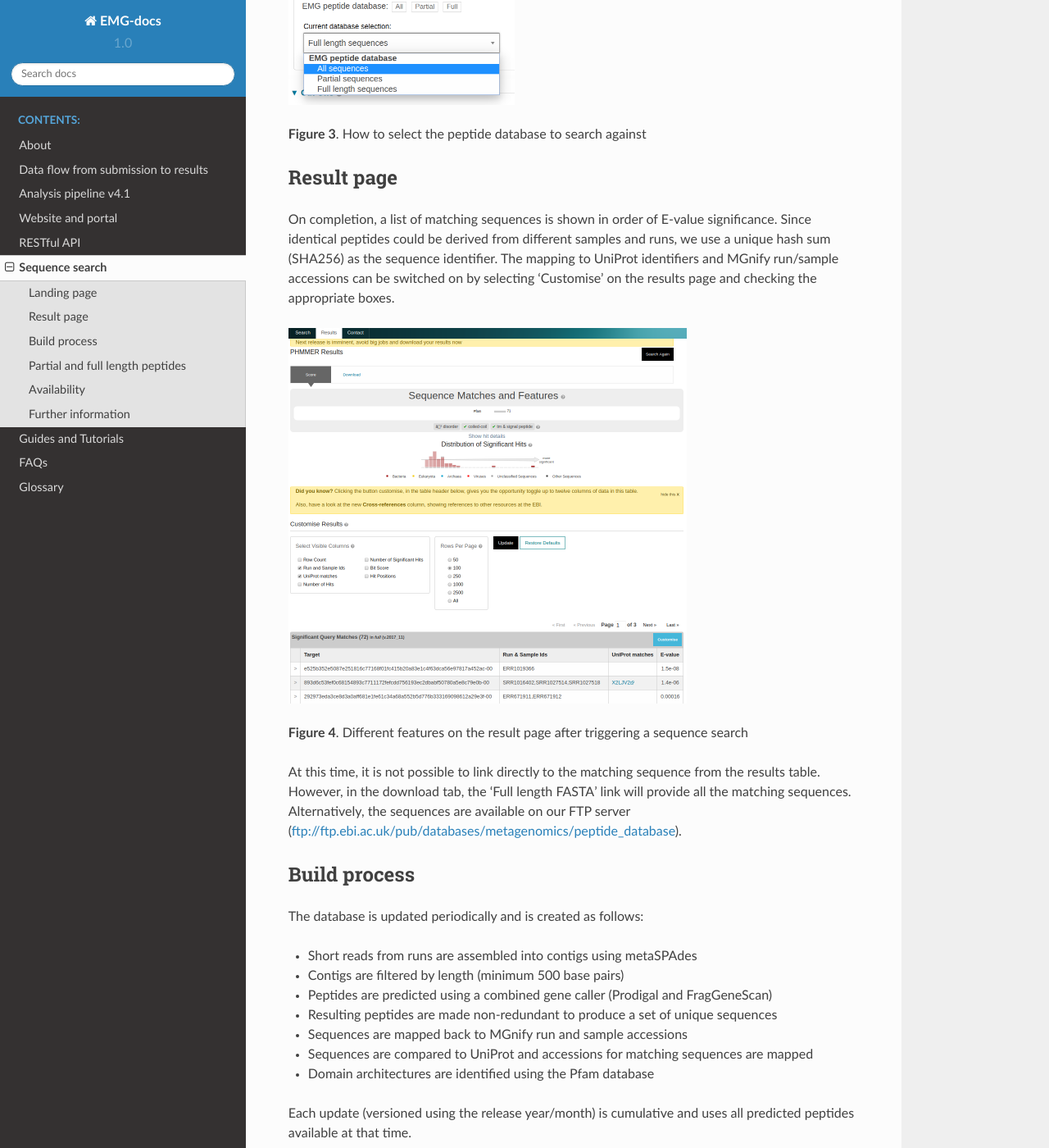
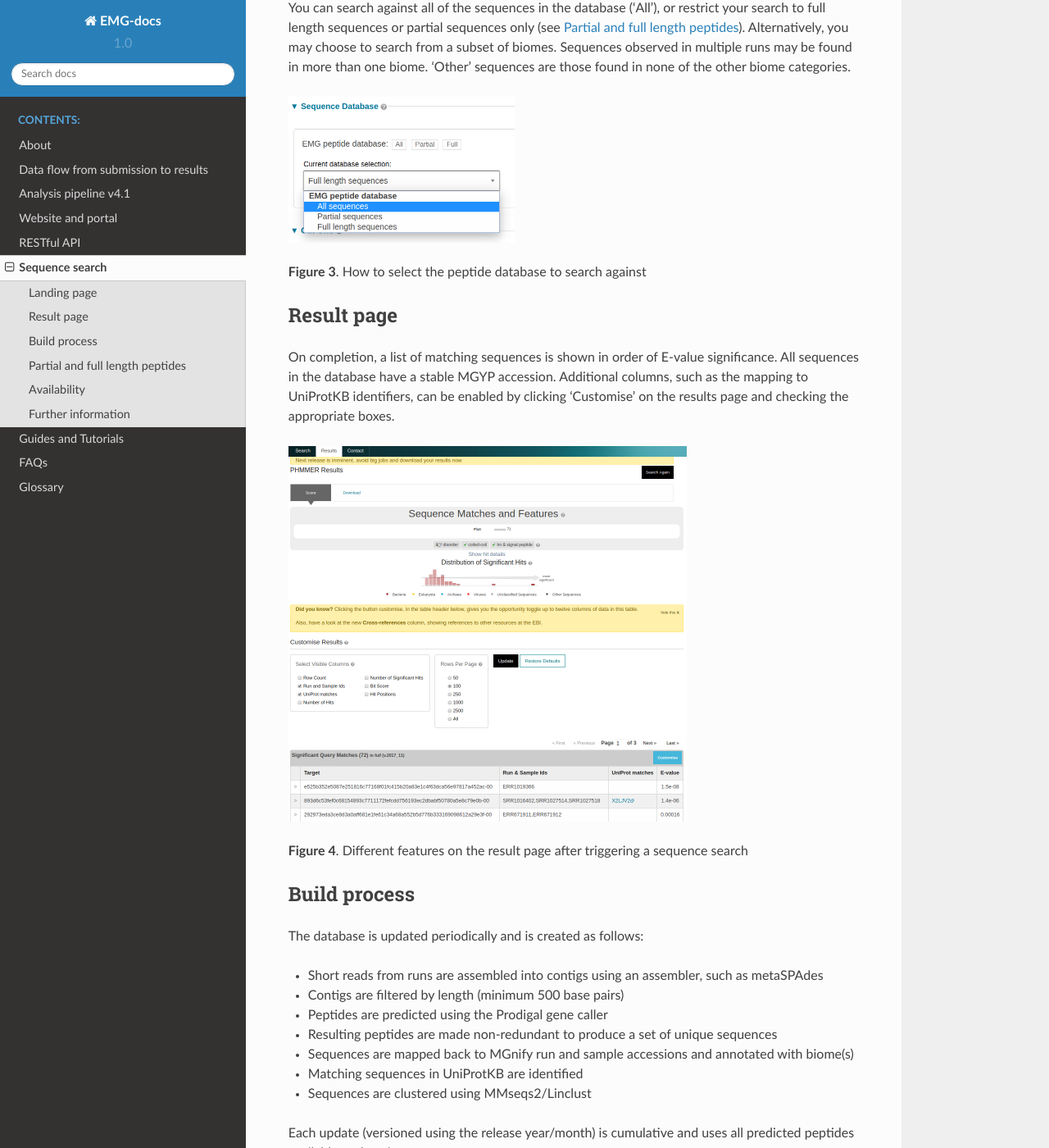
Before and after one commit to EBI-Metagenomics/EMG-docs, a Sphinx documentation site: the page built from docs/sequence-search.rst, in a window 1280 px wide and 1400 px high, scrolled down 1423 px. Shown: the whole window at 82% size. Built offline with Sphinx 7.4.7 and the Read the Docs theme 2.0.0, drawn with Linux system fonts in a browser that asks for light colours; some of the changed text lies outside the part shown.

Commit message:
updated docs for sequence search

```diff
--- a/docs/sequence-search.rst
+++ b/docs/sequence-search.rst
@@ -21,6 +21,12 @@
 The results can be linked back to the sample and run from which the peptide was derived
 and also to sequences with an exact match in the UniProt database.
 
+Owing to the large size of the database we are not able to offer a search against
+the full set of proteins. Instead, we have applied a clustering algorithm which groups
+sequences into clusters based on similarity. The clusters each have a 'representative sequence'
+and it is these that are offered in the search, though the full set of proteins may be
+obtained from our `FTP server <ftp://ftp.ebi.ac.uk/pub/databases/metagenomics/peptide_database>`_.
+
 The search takes a FASTA-formatted amino acid sequence.
 
 .. figure:: images/sequence_search_input_seq.png
@@ -31,6 +37,9 @@
 You can search against all of the sequences in the database ('All'),
 or restrict your search to full length sequences or partial
 sequences only (see :ref:`Partial and full length peptides`).
+Alternatively, you may choose to search from a subset of biomes. Sequences
+observed in multiple runs may be found in more than one biome. 'Other'
+sequences are those found in none of the other biome categories.
 
 .. figure:: images/sequence_search_db_select.png
    :scale: 50 %
@@ -43,9 +52,8 @@
 -----------
 
 On completion, a list of matching sequences is shown in order of E-value significance.
-Since identical peptides could be derived from different samples and runs, we use a
-unique hash sum (SHA256) as the sequence identifier. The mapping to UniProt identifiers
-and MGnify run/sample accessions can be switched on by selecting ‘Customise’
+All sequences in the database have a stable MGYP accession. Additional columns, such
+as the mapping to UniProtKB identifiers, can be enabled by clicking 'Customise'
 on the results page and checking the appropriate boxes.
 
 .. figure:: images/sequence_search_result_custom2.png
@@ -53,24 +61,20 @@
 
 **Figure 4**. Different features on the result page after triggering a sequence search
 
-At this time, it is not possible to link directly to the
-matching sequence from the results table. However, in the download
-tab, the 'Full length FASTA’ link will provide all the matching
-sequences. Alternatively, the sequences are available on our FTP server (ftp://ftp.ebi.ac.uk/pub/databases/metagenomics/peptide_database).
-
 -------------
 Build process
 -------------
 
 The database is updated periodically and is created as follows:
 
-* Short reads from runs are assembled into contigs using metaSPAdes
+* Short reads from runs are assembled into contigs using an assembler, such as metaSPAdes
 * Contigs are filtered by length (minimum 500 base pairs)
-* Peptides are predicted using a combined gene caller (Prodigal and FragGeneScan)
+* Peptides are predicted using the Prodigal gene caller
 * Resulting peptides are made non-redundant to produce a set of unique sequences
-* Sequences are mapped back to MGnify run and sample accessions
-* Sequences are compared to UniProt and accessions for matching sequences are mapped
-* Domain architectures are identified using the Pfam database
+* Sequences are mapped back to MGnify run and sample accessions and annotated with biome(s)
+* Matching sequences in UniProtKB are identified
+* Sequences are clustered using MMseqs2/Linclust
+.. * Domain architectures are identified using the Pfam database
 
 Each update (versioned using the release year/month) is cumulative and
 uses all predicted peptides available at that time.
@@ -111,9 +115,10 @@
 ------------
 
 As well as searches via a web server, we
-provide all data for download from our FTP server (ftp://ftp.ebi.ac.uk/pub/databases/metagenomics/peptide_database).
-This includes the sequence database, run, sample, UniProtKB/SwissProt and UniProtKB/TrEMBL mappings,
-Pfam architectures, and counts of the number of times each sequences
+provide all data for download from our `FTP server <ftp://ftp.ebi.ac.uk/pub/databases/metagenomics/peptide_database>`_.
+This includes the sequence database, run, sample, biome, UniProtKB/SwissProt and UniProtKB/TrEMBL mappings,
+.. Pfam architectures,
+and counts of the number of times each sequence
 was observed in the database as a whole.
 
 .. figure:: images/sequence_search_ftp.png
```
